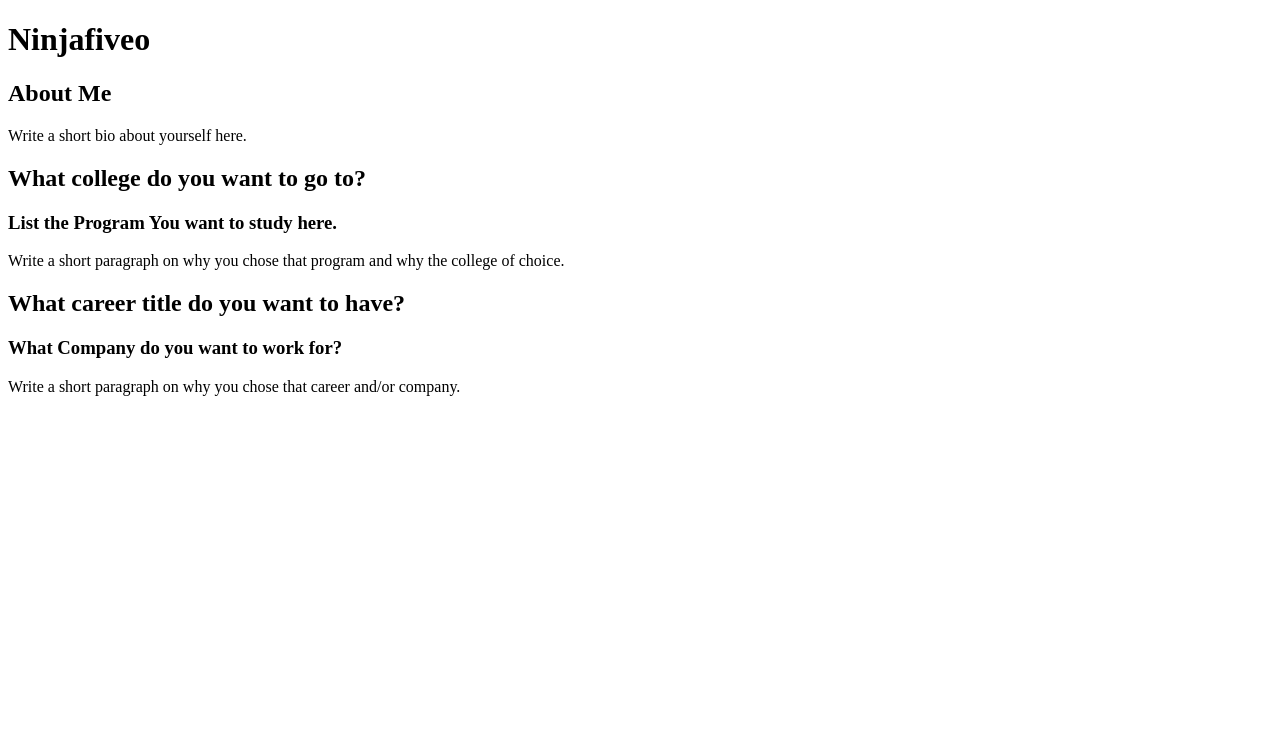
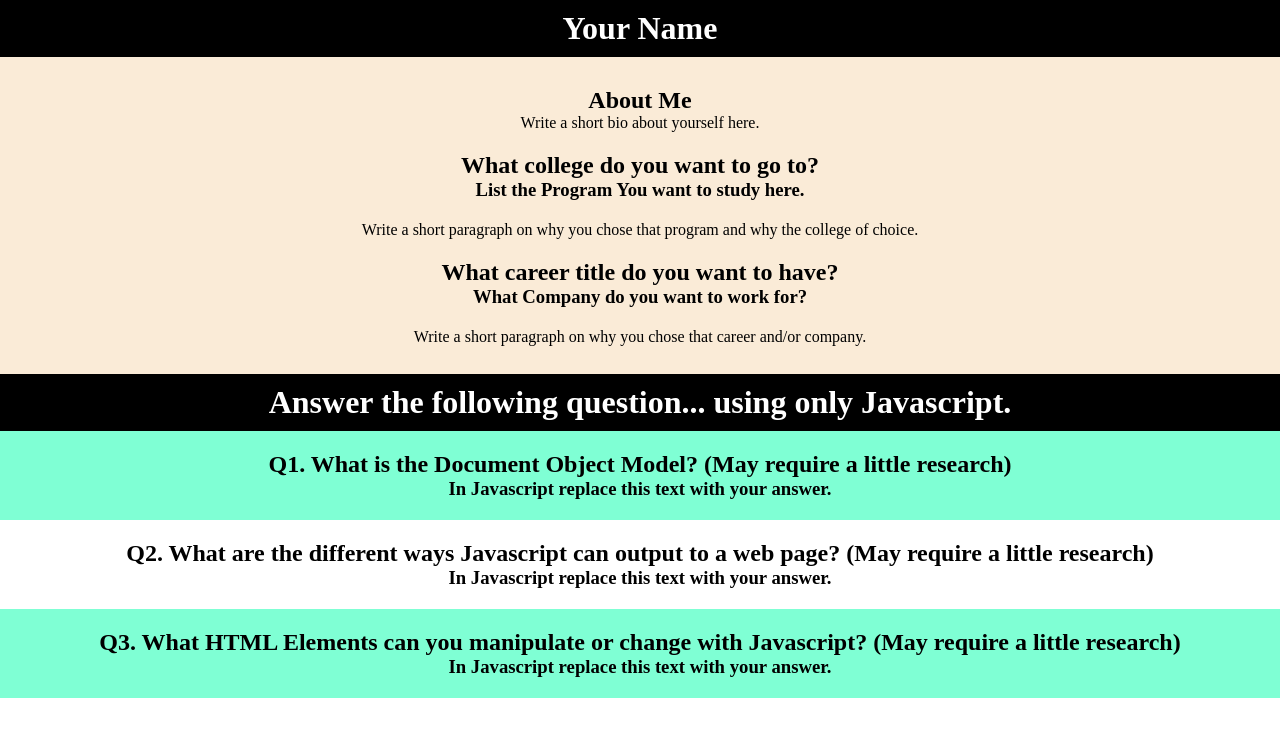
Before and after one commit to ninjafiveo/Javascript-Lab-Starter-Files, a plain HTML site: page JS Output Challenge/index.html in a window 1280 px wide. Drawn offline with Linux system fonts and the light colour scheme.

Commit message:
Updated with CSS

```diff
--- a/JS Output Challenge/index.html
+++ b/JS Output Challenge/index.html
@@ -1,8 +1,9 @@
 <!DOCTYPE html>
 <html lang="en">
   <head>
-    <meta charset="UTF-8">
-    <meta name="viewport" content="width=device-width, initial-scale=1.0">
+    <link href="style.css" rel="stylesheet" />
+    <meta charset="UTF-8" />
+    <meta name="viewport" content="width=device-width, initial-scale=1.0" />
     <!--#ToDo
     Using JS Only Change the Title
 -->
@@ -13,18 +14,57 @@
     Using JS Only Change the "Your Name" to your name and answer to all the elements below.
 -->
     <h1 id="yourName" class="mainTitles">Your Name</h1>
+    <div id="bio">
       <h2 id="aboutMe" class="contentHeaders">About Me</h2>
-    <p id="aboutMe" class="pContent">Write a short bio about yourself here.</p>
-    <h2 id="collegeChoice" class="contentHeaders">What college do you want to go to?</h2>
+      <p id="aboutMe" class="pContent">
+        Write a short bio about yourself here.
+      </p>
+      <h2 id="collegeChoice" class="contentHeaders">
+        What college do you want to go to?
+      </h2>
       <h3 id="programChoice">List the Program You want to study here.</h3>
-    <p id="collegeReason" class="pContent">Write a short paragraph on why you chose that program and why the college of choice.</p>
-    <h2 id="careerChoice" class="contentHeaders">What career title do you want to have?</h2>
+      <p id="collegeReason" class="pContent">
+        Write a short paragraph on why you chose that program and why the
+        college of choice.
+      </p>
+      <h2 id="careerChoice" class="contentHeaders">
+        What career title do you want to have?
+      </h2>
       <h3 id="companyChoice">What Company do you want to work for?</h3>
-    <p id="careerReason" class="pContent">Write a short paragraph on why you chose that career and/or company.</p>
+      <p id="careerReason" class="pContent">
+        Write a short paragraph on why you chose that career and/or company.
+      </p>
+      <br />
+    </div>
+
+    <h1>Answer the following question... using only Javascript.</h1>
+    <div id="q1">
+      <h2>
+        Q1. What is the Document Object Model? (May require a little research)
+      </h2>
+      <h3 id="answerOne">In Javascript replace this text with your answer.</h3>
+    </div>
+    <div id="q2">
+      <h2>
+        Q2. What are the different ways Javascript can output to a web page?
+        (May require a little research)
+      </h2>
+      <h3 id="answerTwo">In Javascript replace this text with your answer.</h3>
+    </div>
+    <div id="q3">
+      <h2>
+        Q3. What HTML Elements can you manipulate or change with Javascript?
+        (May require a little research)
+      </h2>
+      <h3 id="answerThree">
+        In Javascript replace this text with your answer.
+      </h3>
+    </div>
+
 
     <!--#ToDo
     Link to the javscript filed labeled script.js
 -->
-<script src="script.js"></script>
+    <script src=""></script>
   </body>
 </html>
--- /dev/null
+++ b/JS Output Challenge/style.css
@@ -0,0 +1,25 @@
+*{
+    margin: 0;
+    padding: 0;
+    text-align: center;
+}
+h1{
+    color: white;
+    background-color: black;
+    padding: 10px;
+}
+#bio{
+    background-color: antiquewhite;
+    padding: 10px;
+}
+
+h2{
+    padding-top: 20px;
+}
+h3{
+    padding-bottom: 20px;
+}
+
+#q1, #q3{
+    background-color: aquamarine;
+}
```
Lines whose indentation alone changed are shown as unchanged.
